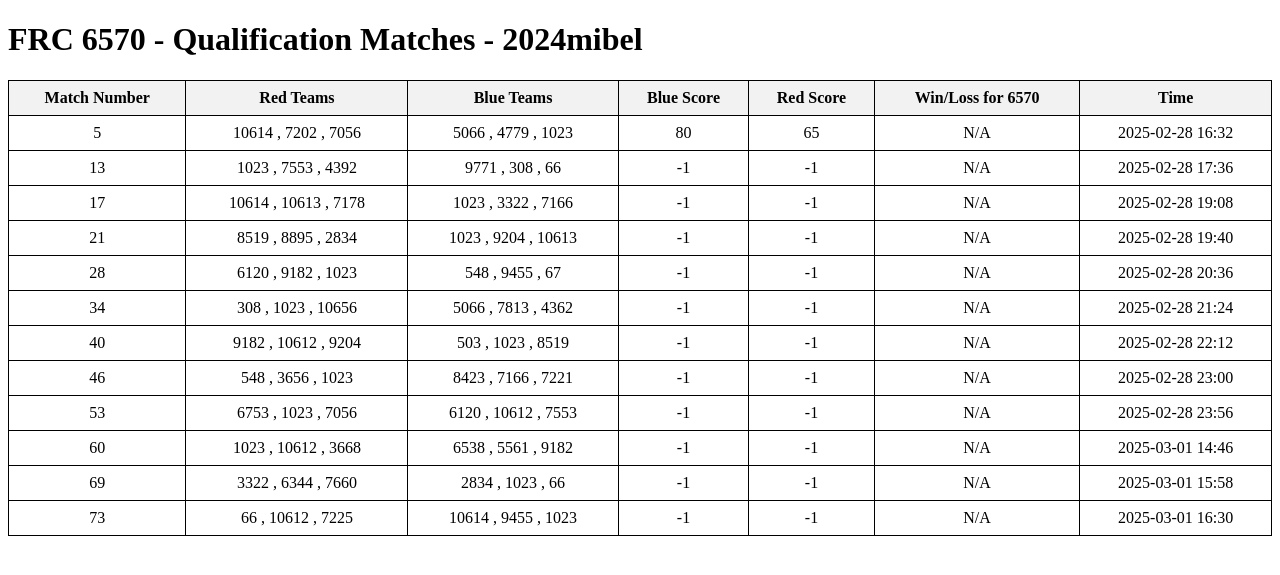
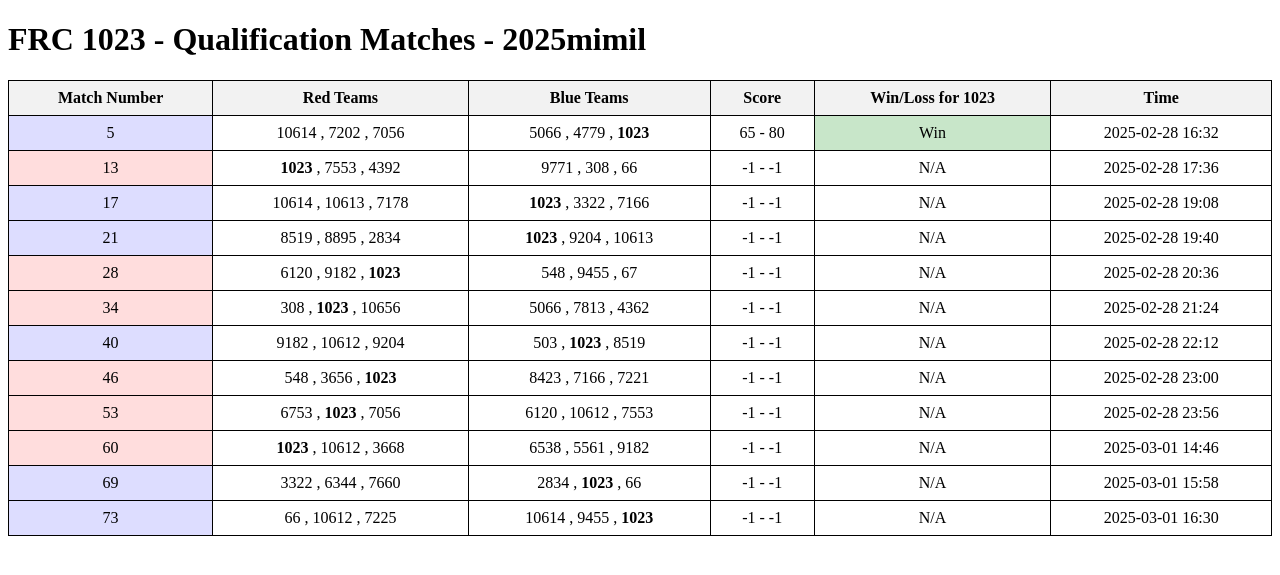
Before and after one commit to dbulmer/frc_match_app, a Flask app: page / in a window 1280 px wide. Shown: the top 575 px of the page. Run offline with Flask 3, Linux system fonts and the light colour scheme; data comes from the database, SQL or seed files in the repository; both versions use the stored data as it was after the commit.

Commit message:
Layout Changes

```diff
--- a/config.json
+++ b/config.json
@@ -1,6 +1,6 @@
 {
     "TBA_API_KEY": "Uilymib3Gh5Qhl3hHSmRtkFwai9DJtT1YQp4Q1f2Z6BMlrPhvLB3kQ6zO4q9seF6",
-    "TEAM_NUMBER": "frc6570",
-    "EVENT_CODE": "2024mibel",
-    "HIGHLIGHT_TEAM": "frc6570"
+    "TEAM_NUMBER": "frc1023",
+    "EVENT_CODE": "2025mimil",
+    "HIGHLIGHT_TEAM": "frc1023"
 }
--- a/templates/index.html
+++ b/templates/index.html
@@ -9,6 +9,8 @@
         .highlight { font-weight: bold; }
         .win { background-color: #c8e6c9; }
         .loss { background-color: #ffcccb; }
+        .tie { background-color: #faffcb; }
+        .na {  }
         .red-alliance { background-color: #ffdddd; }
         .blue-alliance { background-color: #ddddff; }
     </style>
@@ -24,8 +26,7 @@
                 <th>Match Number</th>
                 <th>Red Teams</th>
                 <th>Blue Teams</th>
-                <th>Blue Score</th>
-                <th>Red Score</th>
+                <th>Score</th>
                 <th>Win/Loss for {{ highlight_team.replace('frc', '') }}</th>
                 <th>Time</th>
             </tr>
@@ -67,23 +68,26 @@
                     {% endfor %}
                 </td>
 
-                <td>{{ match[3] }}</td>
-                <td>{{ match[4] }}</td>
+                <td>{{ match[4] }} - {{ match[3] }}</td>
 
                 <td {% if isHighlightBlue or isHighlightRed %}
-                        class="{{ 'win' if (isHighlightBlue and match[3] > match[4]) or (isHighlightRed and match[4] > match[3]) else 'loss' }}"
+                class="{{ 'win' if (isHighlightBlue and match[3] > match[4]) or (isHighlightRed and match[4] > match[3]) else 'loss' if (isHighlightBlue and match[4] > match[3]) or (isHighlightRed and match[3] > match[4]) else 'na' }}"
                     {% endif %}>
                     {% if isHighlightBlue %}
                         {% if match[3] > match[4] %}
                             Win
+                        {% elif match[4] > match[3] %}
+                            Loss
                         {% else %}
-                            Loss
+                            N/A
                         {% endif %}
                     {% elif isHighlightRed %}
                         {% if match[4] > match[3] %}
                             Win
+                        {% elif match[3] > match[4] %}
+                            Loss
                         {% else %}
-                            Loss
+                            N/A
                         {% endif %}
                     {% else %}
                         N/A
```
Also changed, not shown: matches.db.
